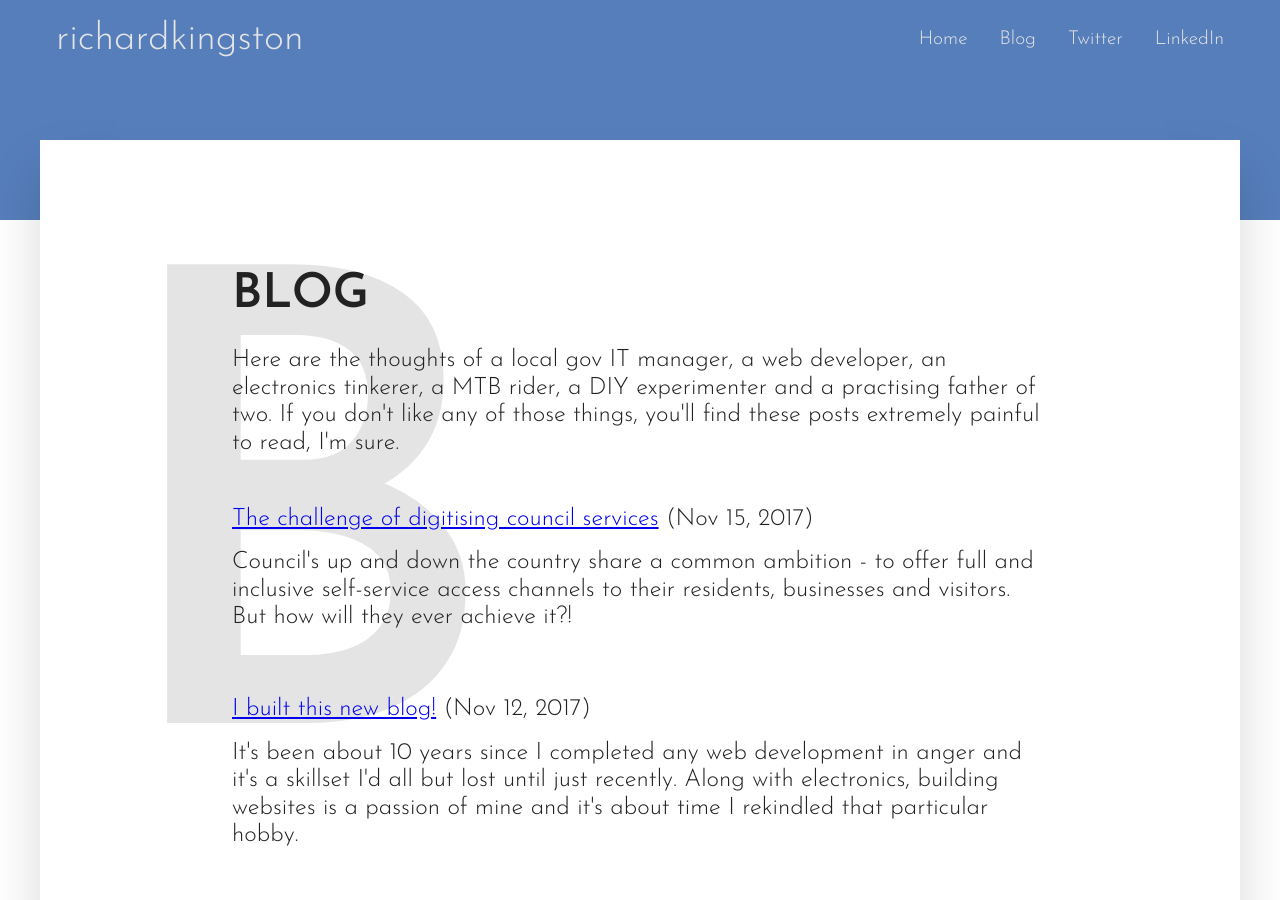
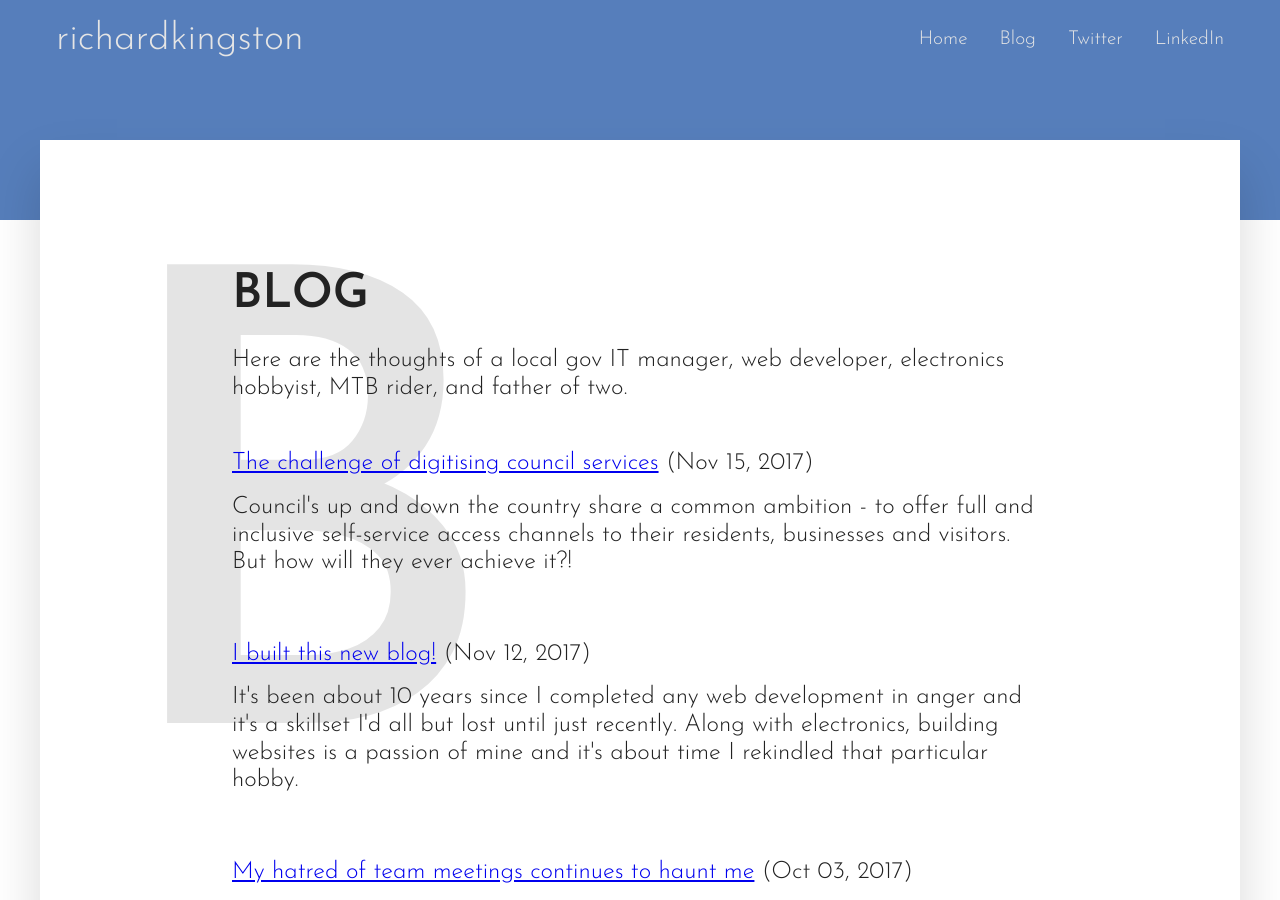
Before and after one commit to kingstonrichard/kingstonrichard.uk, a Jekyll site: the page built from blog/index.html, in a window 1280 px wide and 900 px high. Built offline with Jekyll 4.4.1, drawn with Linux system fonts in a browser that asks for light colours; nearby versions of some CDN libraries.

Commit message:
Updated site description

```diff
--- a/_config.yml
+++ b/_config.yml
@@ -2,8 +2,7 @@
 title: Richard Kingston
 email: hello@kingstonrichard.co.uk
 description: > # this means to ignore newlines until "baseurl:"
-  Here are the thoughts of a local gov IT manager, a web developer, an electronics tinkerer, a MTB rider, a DIY experimenter and a
-  practising father of two. If you don't like any of those things, you'll find these posts extremely painful to read, I'm sure.
+  Here are the thoughts of a local gov IT manager, web developer, electronics hobbyist, MTB rider, and father of two.
 baseurl: "" # the subpath of your site, e.g. /blog/
 url: "http://kingstonrichard.uk" # the base hostname & protocol for your site
 twitter_username: kingstonrichard
```
